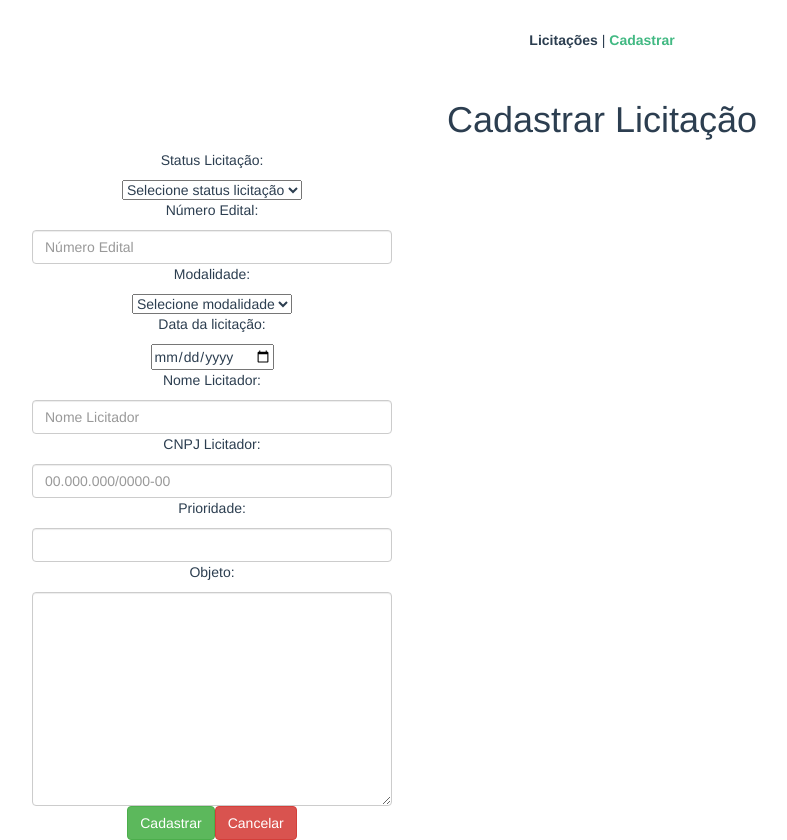
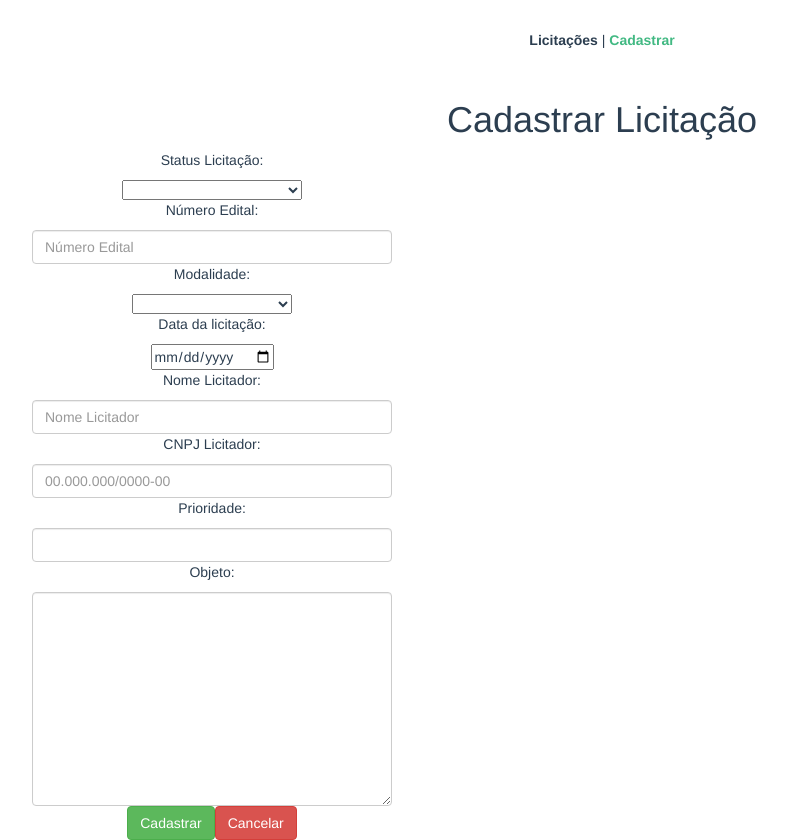
Before and after one commit to alexcssilva/Ibiz-Tech, a Vue app: page /licitation/form in a window 1280 px wide. Shown: the whole page, without its empty margins (38-825 px from the left). Built offline with nearby package versions, Linux system fonts and the light colour scheme; no server answers.

Commit message:
feat: :sparkles: Implemented the AddLicitation method in the frontend - LicitationForm

```diff
--- a/src/components/LicitationForm.vue
+++ b/src/components/LicitationForm.vue
@@ -1,58 +1,59 @@
 <template>
   <div>
     <h1>Cadastrar Licitação</h1>
-    <div class="container mt-3 border border-primary">
+    <div class="container mt-3 border border-primary" v-for="licitation in licitationList" :key="licitation.idLic">
       <div class="row">
         <div class="col-md-4">
           <form action="">
             <div class="mb-2">
               <p>Status Licitação:</p>
-              <select class="form-select" aria-label="Default select example">
+              <select class="form-select" aria-label="Default select example" v-model="status">
                 <option selected>Selecione status licitação</option>
-                <option value="">(1) - Processada</option>
-                <option value="">(0) - Descartada</option>
-                <option value="">(-1) - Em Edição</option>
+                <option value="(1) - Processada">(1) - Processada</option>
+                <option value="(0) - Descartada">(0) - Descartada</option>
+                <option value="(-1) - Em Edição">(-1) - Em Edição</option>
               </select>
             </div>
             <div class="mb-2">
               <p>Número Edital:</p>
-              <input type="text" class="form-control" placeholder="Número Edital">
+              <input type="text" class="form-control" placeholder="Número Edital" v-model="numeroEdital">
             </div>
             <div class="mb-2">
               <p>Modalidade:</p>
-              <select class="form-select" aria-label="Default select example">
+              <select class="form-select" aria-label="Default select example" v-model="modalidade">
                 <option selected>Selecione modalidade</option>
-                <option value="">Concorrência</option>
-                <option value="">Concurso</option>
-                <option value="">Convite</option>
-                <option value="">Diálogo Competitivo</option>
-                <option value="">Leilão</option>
-                <option value="">Pregão</option>
-                <option value="">Tomada de Preços</option>
+                <option value="Concorrência">Concorrência</option>
+                <option value="Concurso">Concurso</option>
+                <option value="Convite">Convite</option>
+                <option value="Diálogo Competitivo">Diálogo Competitivo</option>
+                <option value="Leilão">Leilão</option>
+                <option value="Pregão">Pregão</option>
+                <option value="Tomada de Preços">Tomada de Preços</option>
               </select>
             </div>
             <div class="mb-2">
               <p>Data da licitação:</p>
-              <input type="date" name="" id="">
+              <input type="date" name="" id="" v-model="dataLicitacao">
             </div>
             <div class="mb-2">
               <p>Nome Licitador:</p>
-              <input type="text" class="form-control" placeholder="Nome Licitador">
+              <input type="text" class="form-control" placeholder="Nome Licitador" v-model="nomeLicitador">
             </div>
             <div class="mb-2">
               <p>CNPJ Licitador:</p>
-              <input type="number" name="" id="" class="form-control" placeholder="00.000.000/0000-00">
+              <input type="number" name="" id="" class="form-control" placeholder="00.000.000/0000-00"
+                v-model="cnpjLicitador">
             </div>
             <div class="mb-2">
               <p>Prioridade:</p>
-              <input type="number" name="" id="" class="form-control">
+              <input type="number" name="" id="" class="form-control" v-model="prioridade">
             </div>
             <div class="mb-2">
               <p>Objeto: </p>
-              <textarea name="" id="" cols="30" rows="10" class="form-control"></textarea>
+              <textarea name="" id="" cols="30" rows="10" class="form-control" v-model="objeto"></textarea>
             </div>
             <div>
-              <button type="button" class="btn btn-success">Cadastrar</button>
+              <button type="button" class="btn btn-success" @click="AddLicitation">Cadastrar </button>
               <router-link to="/licitation" type="router-link" class="btn btn-danger">Cancelar</router-link>
             </div>
           </form>
@@ -67,30 +68,57 @@ export default {
   name: 'LicitationForm',
   data() {
     return {
-      licitationList: []
+      licitationList: [],
+      errorMessage: null,
+      status: '',
+      numeroEdital: '',
+      modalidade: '',
+      dataLicitacao: '',
+      nomeLicitador: '',
+      cnpjLicitador: '',
+      prioridade: '',
+      objeto: '',
+    }
+  },
+  created() {
+    try {
+      let licitation = [
+        {
+          idLic: '',
+          nuFase: '',
+          nuEdital: '',
+          modalidade: '',
+          dataAbertura: '',
+          nomeLicitador: '',
+          cnpjLicitador: '',
+          prioridade: '',
+          objeto: '',
+        }
+      ]
+      this.licitationList = licitation
+    } catch (error) {
+      this.errorMessage = error
     }
   },
   methods: {
     AddLicitation() {
+      const newLicitation = {
+        status: this.status,
+        numeroEdital: this.numeroEdital,
+        modalidade: this.modalidade,
+        dataLicitacao: this.dataLicitacao,
+        nomeLicitador: this.nomeLicitador,
+        cnpjLicitador: this.cnpjLicitador,
+        prioridade: this.prioridade,
+        objeto: this.objeto,
+      };
 
+      this.licitationList.push(newLicitation);
+
+      console.log(this.licitationList);
+      this.$router.push('/licitation');
     },
   },
-  created() {
-    let licitation = [
-      {
-        idLic: 1,
-        nu_fase: 1,
-        nuEdital: "BR2222",
-        modalidade: "Leilão",
-        dataAbertura: "2023-06-22",
-        nomeLicitador: "",
-        cnpjLicitador: "",
-        prioridade: 1,
-        objeto: "Objeto de licitação"
-      }
-    ]
-    this.licitationList = licitation
-  }
 }
 </script>
 
```
